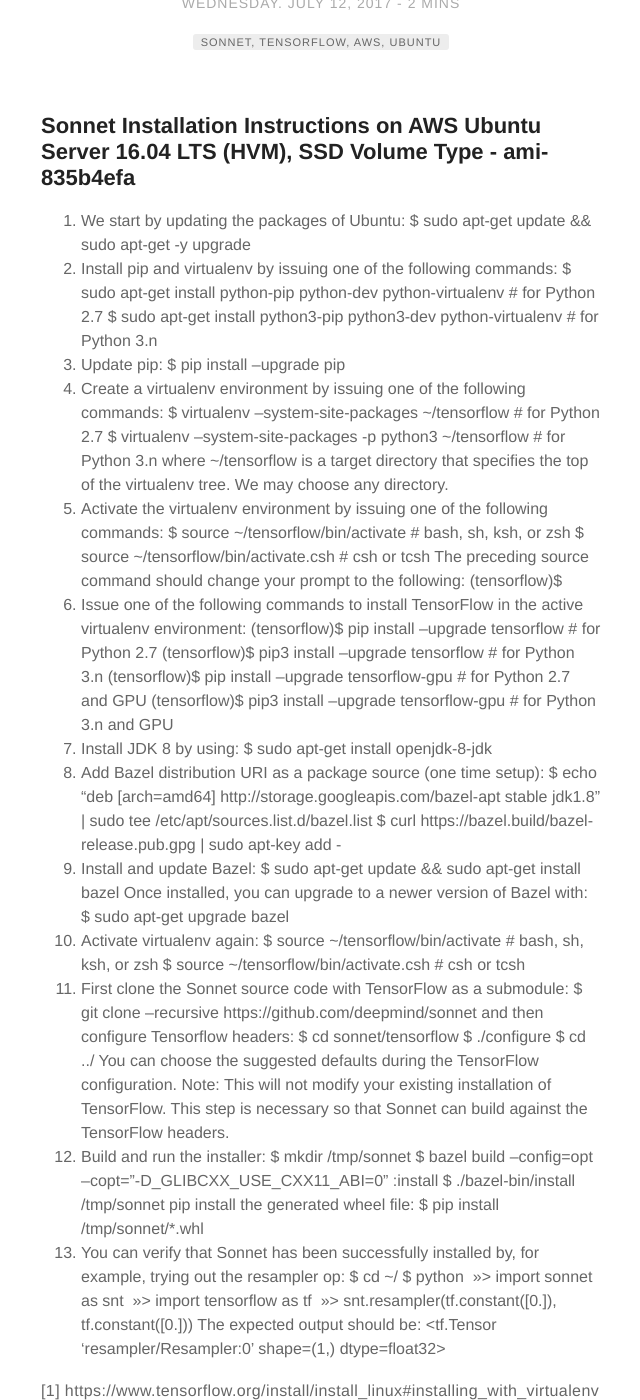
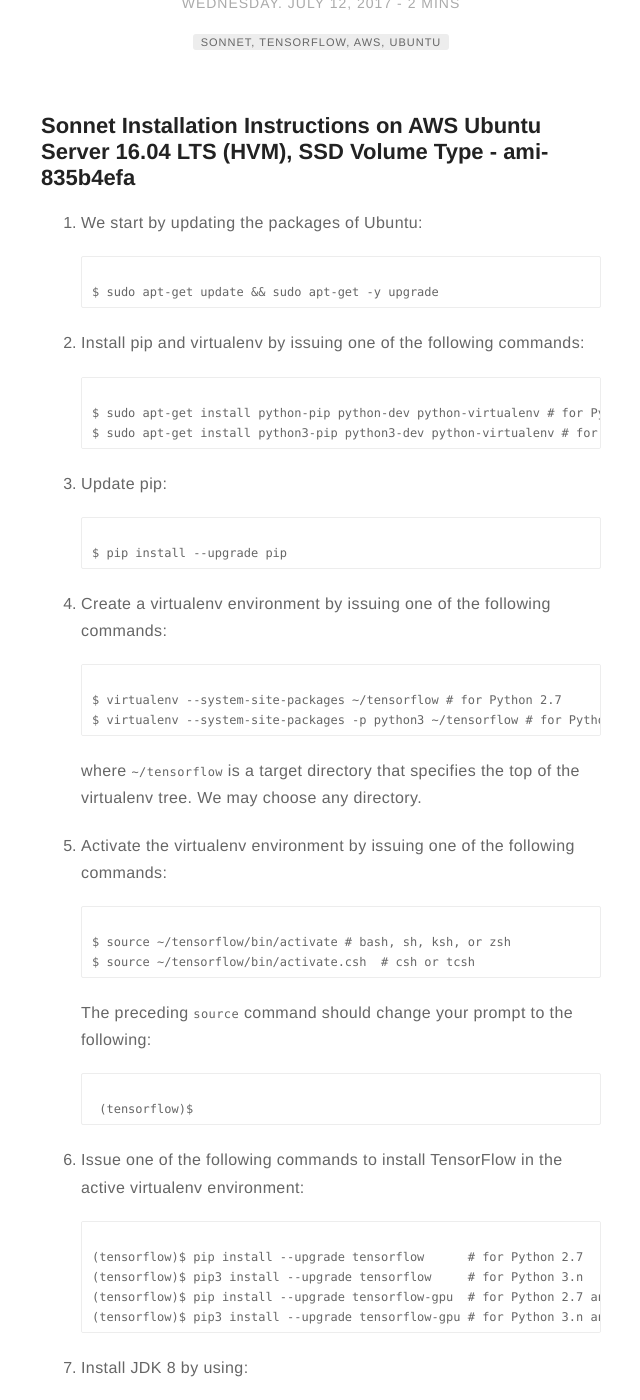
Before and after one commit to kijungyoon/kijungyoon.github.io, a Jekyll site: the page built from _posts/2017-07-12-sonnet-installation.markdown, in a window 1280 px wide and 1400 px high, scrolled down 194 px. Shown: the whole window, without its empty margins (319-959 px from the left). Built offline with Jekyll 4.4.1, drawn with Linux system fonts in a browser that asks for light colours; some of the changed text lies outside the part shown.

Commit message:
Update 2017-07-12-sonnet-installation.markdown

```diff
--- a/_posts/2017-07-12-sonnet-installation.markdown
+++ b/_posts/2017-07-12-sonnet-installation.markdown
@@ -11,65 +11,124 @@
 Sonnet Installation Instructions on AWS Ubuntu Server 16.04 LTS (HVM), SSD Volume Type - ami-835b4efa
 ---
 
-1. We start by updating the packages of Ubuntu:
-       $ sudo apt-get update && sudo apt-get -y upgrade
-2. Install pip and virtualenv by issuing one of the following commands:
-       $ sudo apt-get install python-pip python-dev python-virtualenv # for Python 2.7
-       $ sudo apt-get install python3-pip python3-dev python-virtualenv # for Python 3.n
-3. Update pip:
-       $ pip install --upgrade pip
-4. Create a virtualenv environment by issuing one of the following commands:
-       $ virtualenv --system-site-packages ~/tensorflow # for Python 2.7
-       $ virtualenv --system-site-packages -p python3 ~/tensorflow # for Python 3.n
-   where ~/tensorflow is a target directory that specifies the top of the virtualenv tree. We may choose any directory.
-5. Activate the virtualenv environment by issuing one of the following commands:
-       $ source ~/tensorflow/bin/activate # bash, sh, ksh, or zsh
-       $ source ~/tensorflow/bin/activate.csh  # csh or tcsh
-   The preceding source command should change your prompt to the following:
-        (tensorflow)$
-6. Issue one of the following commands to install TensorFlow in the active virtualenv environment:
-       (tensorflow)$ pip install --upgrade tensorflow      # for Python 2.7
-       (tensorflow)$ pip3 install --upgrade tensorflow     # for Python 3.n
-       (tensorflow)$ pip install --upgrade tensorflow-gpu  # for Python 2.7 and GPU
-       (tensorflow)$ pip3 install --upgrade tensorflow-gpu # for Python 3.n and GPU
-7. Install JDK 8 by using:
-       $ sudo apt-get install openjdk-8-jdk
-8. Add Bazel distribution URI as a package source (one time setup):
-       $ echo "deb [arch=amd64] http://storage.googleapis.com/bazel-apt stable jdk1.8" | sudo tee /etc/apt/sources.list.d/bazel.list
-       $ curl https://bazel.build/bazel-release.pub.gpg | sudo apt-key add -
-9. Install and update Bazel:
-       $ sudo apt-get update && sudo apt-get install bazel
-   Once installed, you can upgrade to a newer version of Bazel with:
-       $ sudo apt-get upgrade bazel
-10. Activate virtualenv again:
-        $ source ~/tensorflow/bin/activate # bash, sh, ksh, or zsh
-        $ source ~/tensorflow/bin/activate.csh  # csh or tcsh
-11. First clone the Sonnet source code with TensorFlow as a submodule:
-        $ git clone --recursive https://github.com/deepmind/sonnet
-    and then configure Tensorflow headers:
-        $ cd sonnet/tensorflow
-        $ ./configure
-        $ cd ../
-    You can choose the suggested defaults during the TensorFlow configuration. Note: This will not modify your existing installation of TensorFlow. This step is necessary so that Sonnet can build against the TensorFlow headers.
-12. Build and run the installer:
-        $ mkdir /tmp/sonnet
-        $ bazel build --config=opt --copt="-D_GLIBCXX_USE_CXX11_ABI=0" :install
-        $ ./bazel-bin/install /tmp/sonnet
-    pip install the generated wheel file:
-        $ pip install /tmp/sonnet/*.whl
-13. You can verify that Sonnet has been successfully installed by, for example, trying out the resampler op:
-        $ cd ~/
-        $ python
-        >>> import sonnet as snt
-        >>> import tensorflow as tf
-        >>> snt.resampler(tf.constant([0.]), tf.constant([0.]))
-    The expected output should be:
-        <tf.Tensor 'resampler/Resampler:0' shape=(1,) dtype=float32>
-
-
-
-[1] https://www.tensorflow.org/install/install_linux#installing_with_virtualenv
-
-[2] https://docs.bazel.build/versions/master/install-ubuntu.html
-
-[3] https://github.com/deepmind/sonnet
+<ol><li>
+<p>We start by updating the packages of Ubuntu:</p>
+<pre><code>
+$ sudo apt-get update &amp;&amp; sudo apt-get -y upgrade
+</code></pre>
+</li>
+<li>
+<p>Install pip and virtualenv by issuing one of the following commands:</p>
+<pre><code>
+$ sudo apt-get install python-pip python-dev python-virtualenv # for Python 2.7
+$ sudo apt-get install python3-pip python3-dev python-virtualenv # for Python 3.n
+</code></pre>
+</li>
+<li>
+<p>Update pip:</p>
+<pre><code>
+$ pip install --upgrade pip
+</code></pre>
+</li>
+<li>
+<p>Create a virtualenv environment by issuing one of the following commands:</p>
+<pre><code>
+$ virtualenv --system-site-packages ~/tensorflow # for Python 2.7
+$ virtualenv --system-site-packages -p python3 ~/tensorflow # for Python 3.n
+</code></pre>
+<p>where <code>~/tensorflow</code> is a target directory that specifies the top of the virtualenv tree. We may choose any directory.</p>
+</li>
+<li>
+<p>Activate the virtualenv environment by issuing one of the following commands:</p>
+<pre><code>
+$ source ~/tensorflow/bin/activate # bash, sh, ksh, or zsh
+$ source ~/tensorflow/bin/activate.csh  # csh or tcsh
+</code></pre>
+<p>The preceding <code>source</code> command should change your prompt to the following:</p>
+<pre><code>
+ (tensorflow)$
+</code></pre>
+</li>
+<li>
+<p>Issue one of the following commands to install TensorFlow in the active virtualenv environment:</p>
+<pre><code>
+(tensorflow)$ pip install --upgrade tensorflow      # for Python 2.7
+(tensorflow)$ pip3 install --upgrade tensorflow     # for Python 3.n
+(tensorflow)$ pip install --upgrade tensorflow-gpu  # for Python 2.7 and GPU
+(tensorflow)$ pip3 install --upgrade tensorflow-gpu # for Python 3.n and GPU
+</code></pre>
+</li>
+<li>
+<p>Install JDK 8 by using:</p>
+<pre><code>
+$ sudo apt-get install openjdk-8-jdk
+</code></pre>
+</li>
+<li>
+<p>Add Bazel distribution URI as a package source (one time setup):</p>
+<pre><code>
+$ echo &quot;deb [arch=amd64] http://storage.googleapis.com/bazel-apt stable jdk1.8&quot; | sudo tee /etc/apt/sources.list.d/bazel.list
+$ curl https://bazel.build/bazel-release.pub.gpg | sudo apt-key add -
+</code></pre>
+</li>
+<li>
+<p>Install and update Bazel:</p>
+<pre><code>
+$ sudo apt-get update &amp;&amp; sudo apt-get install bazel
+</code></pre>
+<p>Once installed, you can upgrade to a newer version of Bazel with:</p>
+<pre><code>
+$ sudo apt-get upgrade bazel
+</code></pre>
+</li>
+<li>
+<p>Activate virtualenv again:</p>
+<pre><code>
+$ source ~/tensorflow/bin/activate # bash, sh, ksh, or zsh
+$ source ~/tensorflow/bin/activate.csh  # csh or tcsh
+</code></pre>
+</li>
+<li>
+<p>First clone the Sonnet source code with TensorFlow as a submodule:</p>
+<pre><code>
+$ git clone --recursive https://github.com/deepmind/sonnet
+</code></pre>
+<p>and then configure Tensorflow headers:</p>
+<pre><code>
+$ cd sonnet/tensorflow
+$ ./configure
+$ cd ../
+</code></pre>
+<p>You can choose the suggested defaults during the TensorFlow configuration. Note: This will not modify your existing installation of TensorFlow. This step is necessary so that Sonnet can build against the TensorFlow headers.</p>
+</li>
+<li>
+<p>Build and run the installer:</p>
+<pre><code>
+$ mkdir /tmp/sonnet
+$ bazel build --config=opt --copt=&quot;-D_GLIBCXX_USE_CXX11_ABI=0&quot; :install
+$ ./bazel-bin/install /tmp/sonnet
+</code></pre>
+<p><code>pip install</code> the generated wheel file:</p>
+<pre><code>
+$ pip install /tmp/sonnet/*.whl
+</code></pre>
+</li>
+<li>
+<p>You can verify that Sonnet has been successfully installed by, for example, trying out the resampler op:</p>
+<pre><code>
+$ cd ~/
+$ python
+&gt;&gt;&gt; import sonnet as snt
+&gt;&gt;&gt; import tensorflow as tf
+&gt;&gt;&gt; snt.resampler(tf.constant([0.]), tf.constant([0.]))
+</code></pre>
+<p>The expected output should be:</p>
+<pre><code>
+&lt;tf.Tensor &#39;resampler/Resampler:0&#39; shape=(1,) dtype=float32&gt;
+</code></pre>
+</li>
+</ol>
+<p></p>
+<p>[1] <a href='https://www.tensorflow.org/install/install_linux#installing_with_virtualenv' target='_blank' >https://www.tensorflow.org/install/install_linux#installing_with_virtualenv</a></p>
+<p>[2] <a href='https://docs.bazel.build/versions/master/install-ubuntu.html' target='_blank' >https://docs.bazel.build/versions/master/install-ubuntu.html</a></p>
+<p>[3] <a href='https://github.com/deepmind/sonnet' target='_blank' >https://github.com/deepmind/sonnet</a></p>
```
